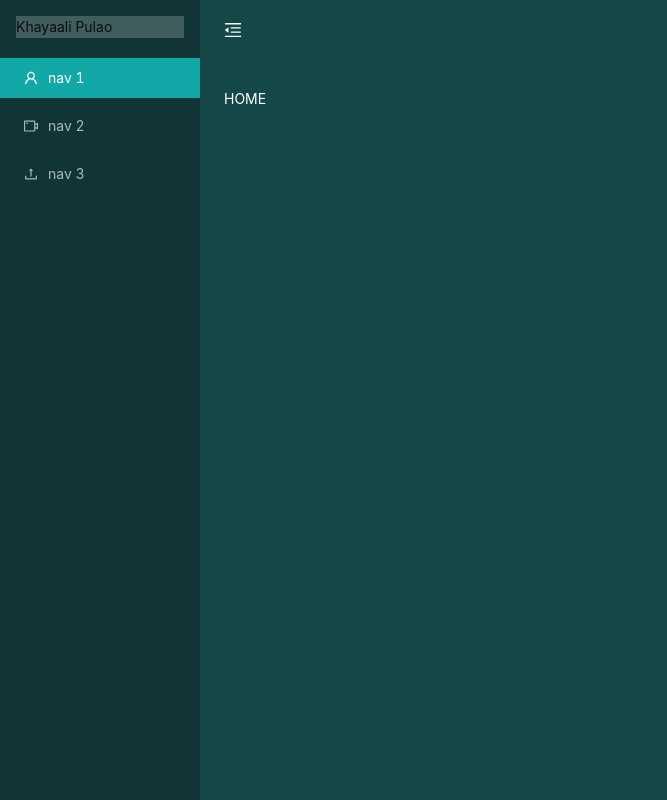
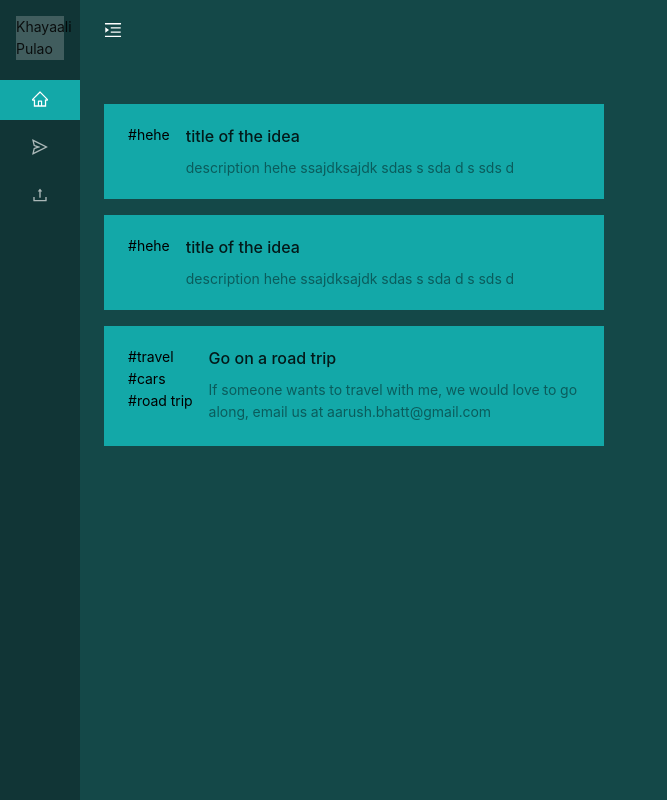
Before and after one commit to sloorush/khayaali-pulao, a React (Create React App) app: page / in a window 1280 px wide. Shown: the whole page, without its empty margins (0-667 px from the left). Built offline with nearby package versions, Linux system fonts and the light colour scheme.

Commit message:
added basic cards for ideas

```diff
--- a/src/App.js
+++ b/src/App.js
@@ -1,11 +1,11 @@
 import React, { useState } from "react";
-import { Route, Switch } from "react-router-dom";
+import { Route, Switch, useHistory } from "react-router-dom";
 import { Layout, Menu } from "antd";
 import {
     MenuUnfoldOutlined,
     MenuFoldOutlined,
-    UserOutlined,
-    VideoCameraOutlined,
+    HomeOutlined,
+    SendOutlined,
     UploadOutlined,
 } from "@ant-design/icons";
 import Home from "./pages/home/home";
@@ -13,7 +13,13 @@ import Home from "./pages/home/home";
 const { Header, Sider, Content } = Layout;
 
 const App = () => {
-    const [collapsed, setCollapsed] = useState(false);
+    const [collapsed, setCollapsed] = useState(true);
+
+    const history = useHistory();
+
+    const onHomeClick = () => {
+        history.push("/");
+    };
 
     return (
         <>
@@ -31,14 +37,18 @@ const App = () => {
                         defaultSelectedKeys={["1"]}
                         style={{ background: "#113536" }}
                     >
-                        <Menu.Item key="1" icon={<UserOutlined />}>
-                            nav 1
+                        <Menu.Item
+                            key="1"
+                            onClick={onHomeClick}
+                            icon={<HomeOutlined />}
+                        >
+                            Home
                         </Menu.Item>
-                        <Menu.Item key="2" icon={<VideoCameraOutlined />}>
-                            nav 2
+                        <Menu.Item key="2" icon={<SendOutlined />}>
+                            Post
                         </Menu.Item>
                         <Menu.Item key="3" icon={<UploadOutlined />}>
-                            nav 3
+                            Login
                         </Menu.Item>
                     </Menu>
                 </Sider>
--- /dev/null
+++ b/src/components/ideaCard/ideaCard.jsx
@@ -0,0 +1,38 @@
+import React, { useState } from "react";
+import { Card } from "antd";
+
+const { Meta } = Card;
+
+const IdeaCard = ({ title, description, tags = ["hehe"] }) => {
+    const [loading, setLoading] = useState(false);
+
+    return (
+        <>
+            <Card
+                style={{ maxWidth: 500, marginTop: 16 }}
+                loading={loading}
+                bodyStyle={{
+                    backgroundColor: "#13a8a8",
+                    border: "none",
+                    color: "#000",
+                    cursor: "progress",
+                }}
+                onClick={() => setLoading(!loading)}
+            >
+                <Meta
+                    avatar={
+                        <p>
+                            {tags.map((tag) => (
+                                <div>#{tag}</div>
+                            ))}
+                        </p>
+                    }
+                    title={title}
+                    description={description}
+                />
+            </Card>
+        </>
+    );
+};
+
+export default IdeaCard;
--- a/src/components/navbar/navbar.css
+++ /dev/null
@@ -1,11 +0,0 @@
-#components-layout-demo-top-side .logo {
-    width: 120px;
-    height: 31px;
-    background: #112123;
-    margin: 16px 28px 16px 0;
-    float: left;
-}
-
-.site-layout-background {
-    background: #112123;
-}
--- a/src/index.css
+++ b/src/index.css
@@ -12,7 +12,7 @@ body {
     margin: 16px;
 }
 .trigger:hover {
-    color: #1890ff;
+    color: #84e2d8;
 }
 
 .trigger {
--- /dev/null
+++ b/src/pages/home/home.css
@@ -0,0 +1,11 @@
+.home {
+    /* display: flex; */
+    flex-wrap: wrap;
+    justify-content: space-evenly;
+    flex-direction: row;
+}
+
+.ant-card {
+    background: none;
+    border: none;
+}
--- a/src/pages/home/home.jsx
+++ b/src/pages/home/home.jsx
@@ -1,10 +1,24 @@
 import React from "react";
+import IdeaCard from "../../components/ideaCard/ideaCard";
+import "./home.css";
 
 const Home = () => {
     return (
-        <>
-            <div>HOME</div>
-        </>
+        <div className="home">
+            <IdeaCard
+                title="title of the idea"
+                description="description hehe ssajdksajdk sdas s sda d s sds d"
+            />
+            <IdeaCard
+                title="title of the idea"
+                description="description hehe ssajdksajdk sdas s sda d s sds d"
+            />
+            <IdeaCard
+                title="Go on a road trip"
+                description="If someone wants to travel with me, we would love to go along, email us at aarush.bhatt@gmail.com"
+                tags={["travel", "cars", "road trip"]}
+            />
+        </div>
     );
 };
 
```
Also changed, not shown: src/components/navbar/navbar.jsx (deleted).
